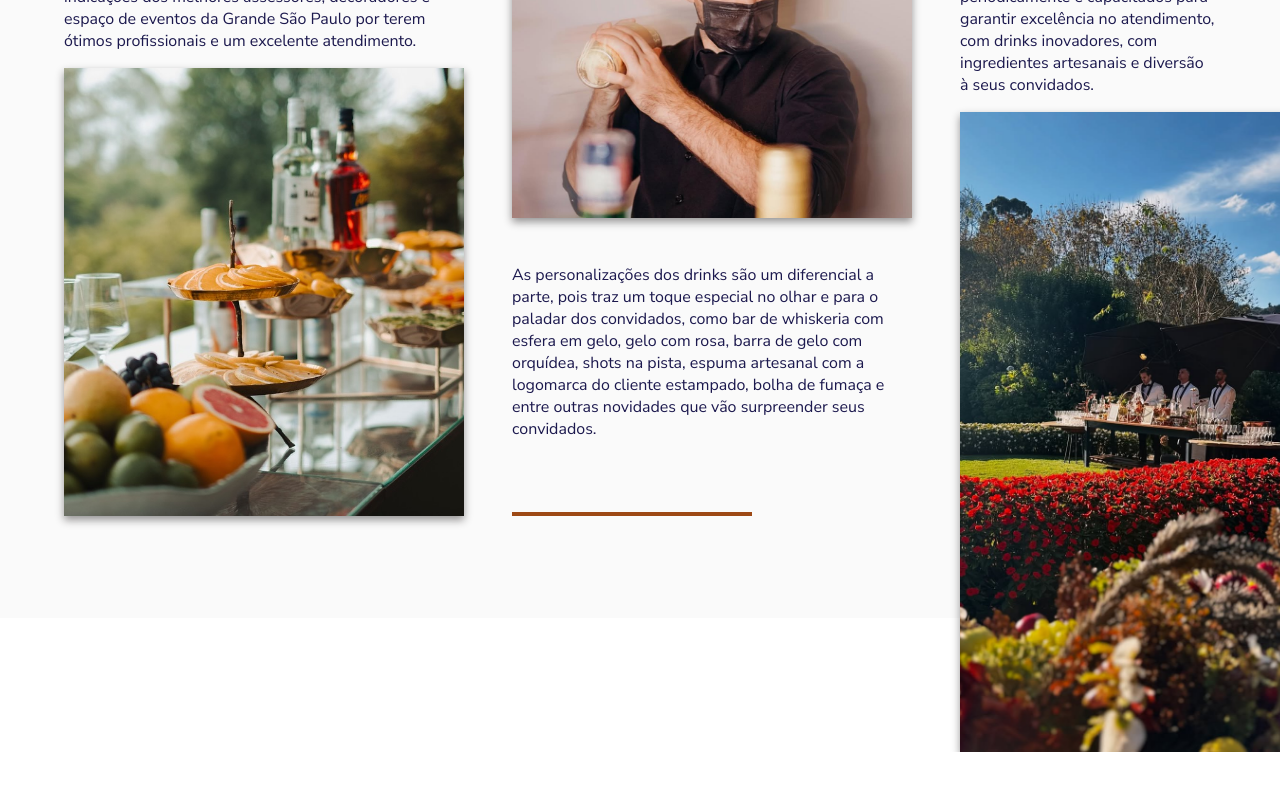
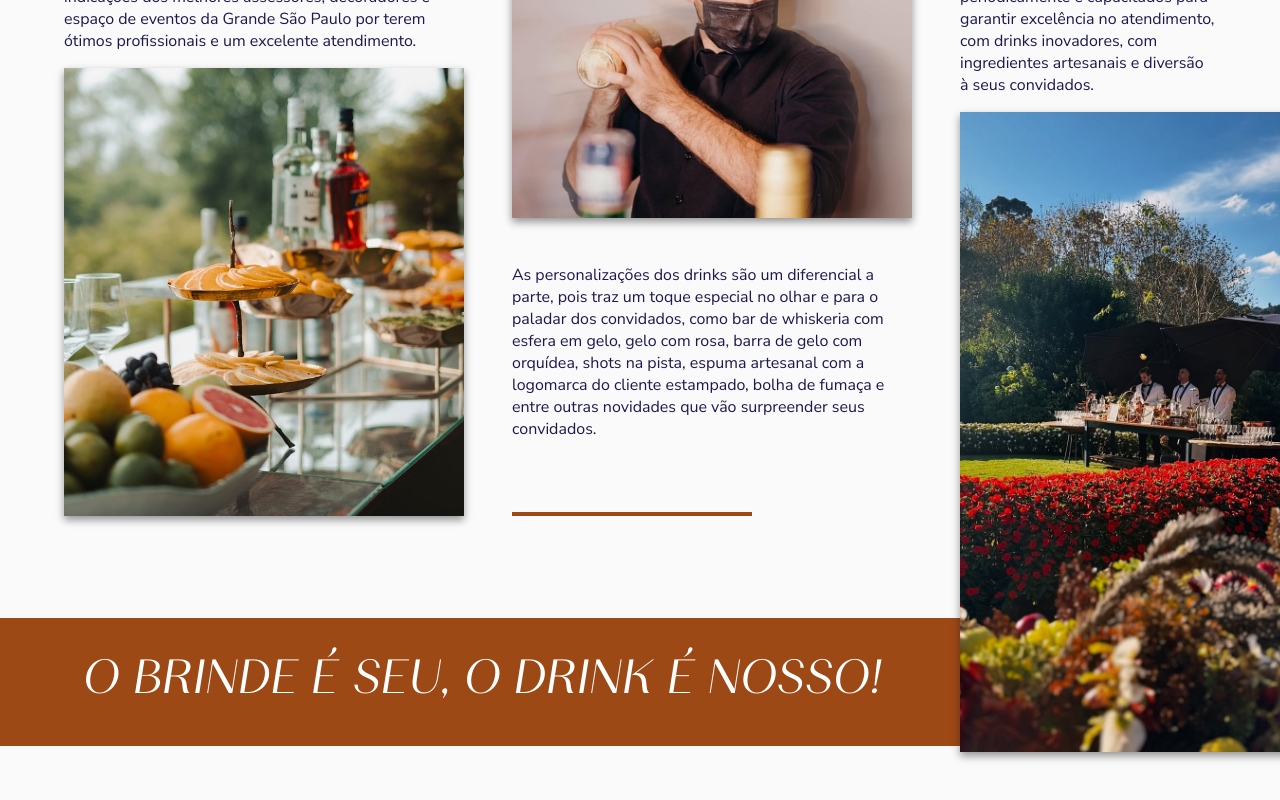
Before and after one commit to Gangue-da-Van-Branca/Frontend-Drinks, a React (Vite) app: page /home in a window 1280 px wide. Shown: the part 1144-1944 px from the top of the page. Before the commit the page ends 1896 px from the top, so only its background shows below. Built offline with nearby package versions, Linux system fonts and the light colour scheme.

Commit message:
adicionando bloco de texto no final da seção

```diff
--- a/src/components/QuemSomos/QuemSomos.css
+++ b/src/components/QuemSomos/QuemSomos.css
@@ -4,6 +4,7 @@
   background-color: #fafafa;
   color: #1c194e;
   font-family: "NunitoSans", sans-serif;
+  position: relative;
 }
 
 .title{
@@ -109,4 +110,25 @@
   height: 40rem;
   object-fit: cover;
   box-shadow: 0 4px 8px rgba(30, 27, 27, 0.464);
+  z-index: 2;
 }
+
+.brinde-bg {
+  position: relative;
+  background-color: #9d4915;
+  width: 80%;
+  height: 8rem;
+  margin: 6rem 0 0 0;
+  display: flex;
+  align-items: center;
+  justify-content: left;
+  z-index: 0;
+}
+
+.brinde-bg p {
+  color: white;
+  font-size: 3rem;
+  font-family: "SedraRegular-Italic", sans-serif;
+  padding-left: 5rem;
+  margin: 0;
+}
--- a/src/components/QuemSomos/QuemSomos.jsx
+++ b/src/components/QuemSomos/QuemSomos.jsx
@@ -10,9 +10,7 @@ const QuemSomos = () => {
       </div>
       <div className="teste">
         <div className="box-esq"></div>
-        <p>
-        ELO DRINKS
-        </p>
+        <p>ELO DRINKS</p>
         <div className="line-top"></div>
       </div>
 
@@ -40,7 +38,6 @@ const QuemSomos = () => {
             surpreender seus convidados.
           </p>
           <div className="line-img-center"></div>
-
         </div>
 
         <div className="quem-somos-info">
@@ -54,6 +51,11 @@ const QuemSomos = () => {
           <img id="img-right" src="src/assets/images/ex_festa4.jpg" />
         </div>
       </div>
+
+      <div className="brinde-bg">
+        <p>O BRINDE É SEU, O DRINK É NOSSO!</p>
+      </div>
+
     </section>
   );
 };
```
